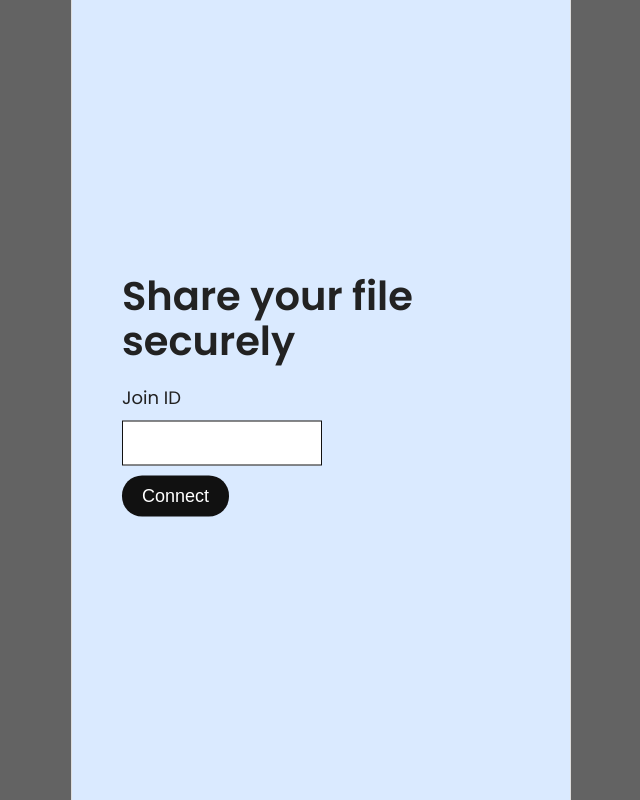
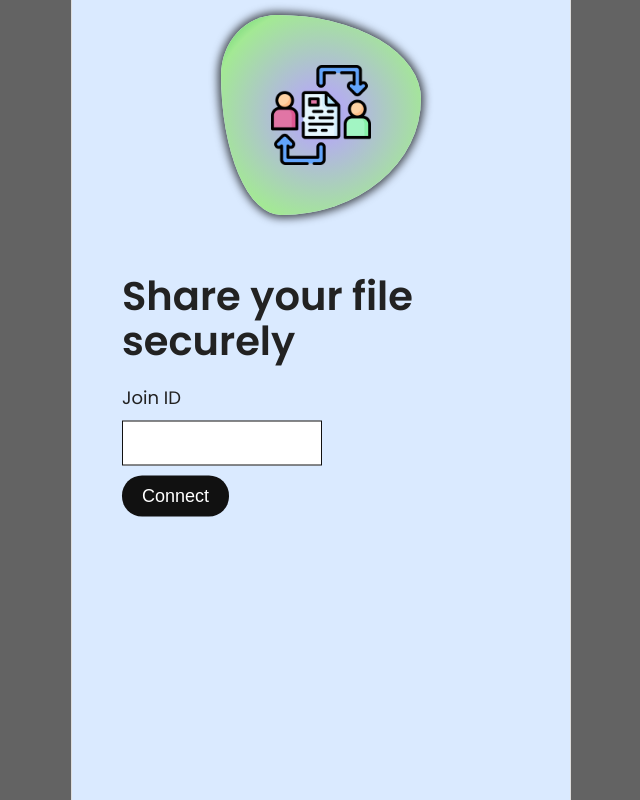
Before and after one commit to SiddharthaSarkar1/lets-share, a website: page public/receiver.html in a window 1280 px wide. Shown: the whole page, without its empty margins (319-959 px from the left). Drawn offline with nearby package versions, Linux system fonts and the light colour scheme; no server answers; a web font is replaced by a local one.

Commit message:
minor update

```diff
--- a/public/receiver.html
+++ b/public/receiver.html
@@ -9,11 +9,16 @@
   <body>
     <div class="app">
       <div class="screen join-screen active">
+        <div class="logo-container">
+          <div class="logo-img-container">
+            <img src="./img/file-sharing.png" alt="File Sharing Logo" />
+          </div>
+        </div>
         <div class="form">
           <h2>Share your file securely</h2>
           <div class="form-input">
             <label for="join-id">Join ID</label>
-            <input type="text" id="join-id">
+            <input type="text" id="join-id" />
           </div>
           <div class="form-input">
             <button id="receiver-start-con-btn">Connect</button>
@@ -21,10 +26,9 @@
         </div>
       </div>
       <div class="screen fs-screen">
-
         <div class="files-list">
-            <div class="title">Shared files:</div>
-            <!-- <div class="item">
+          <div class="title">Shared files:</div>
+          <!-- <div class="item">
                 <div class="progress">0%</div>
                 <div class="filename">Abc.txt</div>
             </div> -->
@@ -32,7 +36,10 @@
       </div>
     </div>
 
-    <script type="tzext/javascript" src="https://cdnjs.cloudflare.com/ajax/libs/dowmloadjs/1.4.1/download.min.js"></script>
+    <script
+      type="tzext/javascript"
+      src="https://cdnjs.cloudflare.com/ajax/libs/dowmloadjs/1.4.1/download.min.js"
+    ></script>
     <!-- <script type="text/javascript" src="https://cdnjs.cloudflare.com/ajax/libs/jquery/3.5.1/jquery.min.js"></script> -->
     <script type="text/javascript" src="socket.io/socket.io.js"></script>
     <script type="text/javascript" src="receiver.js"></script>
```
